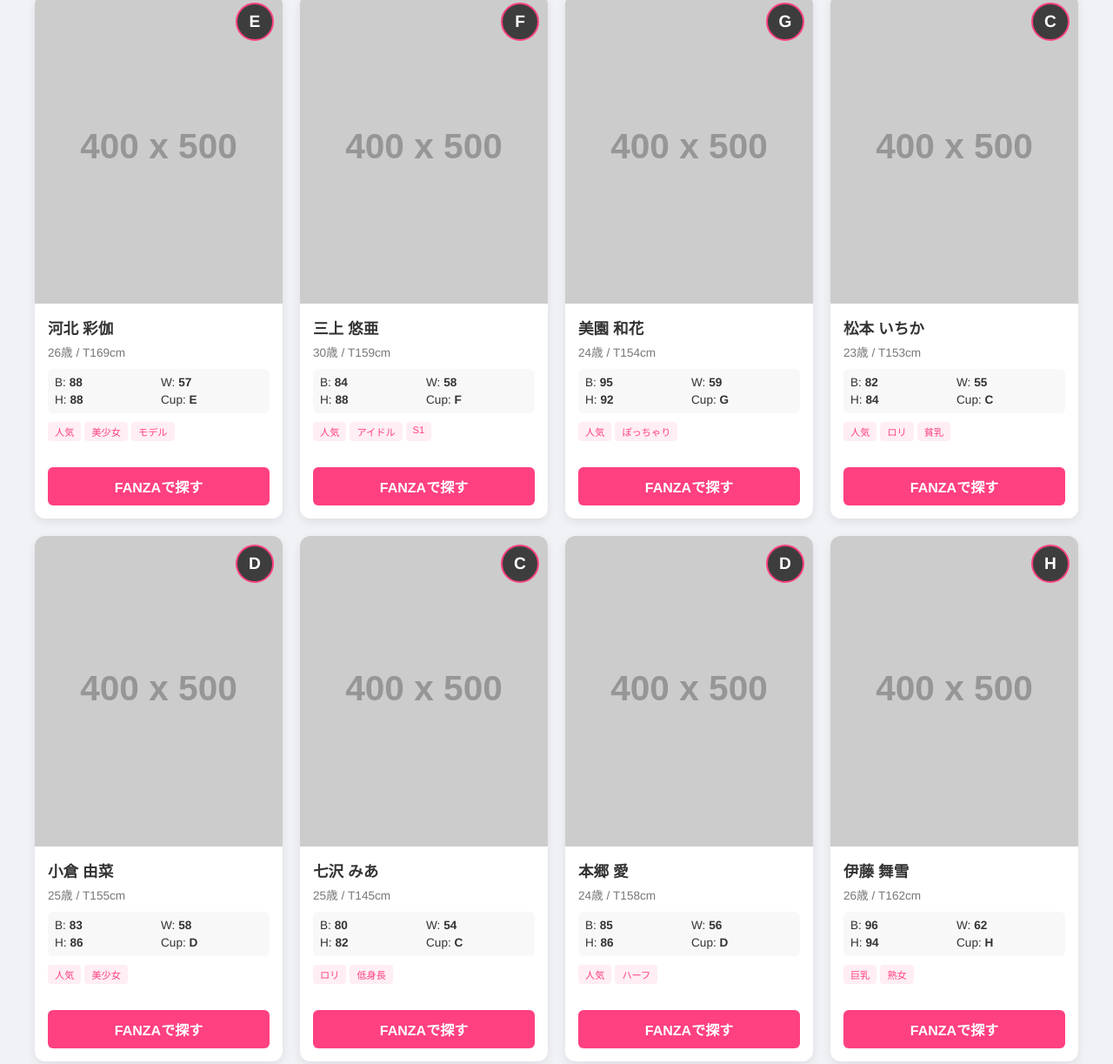
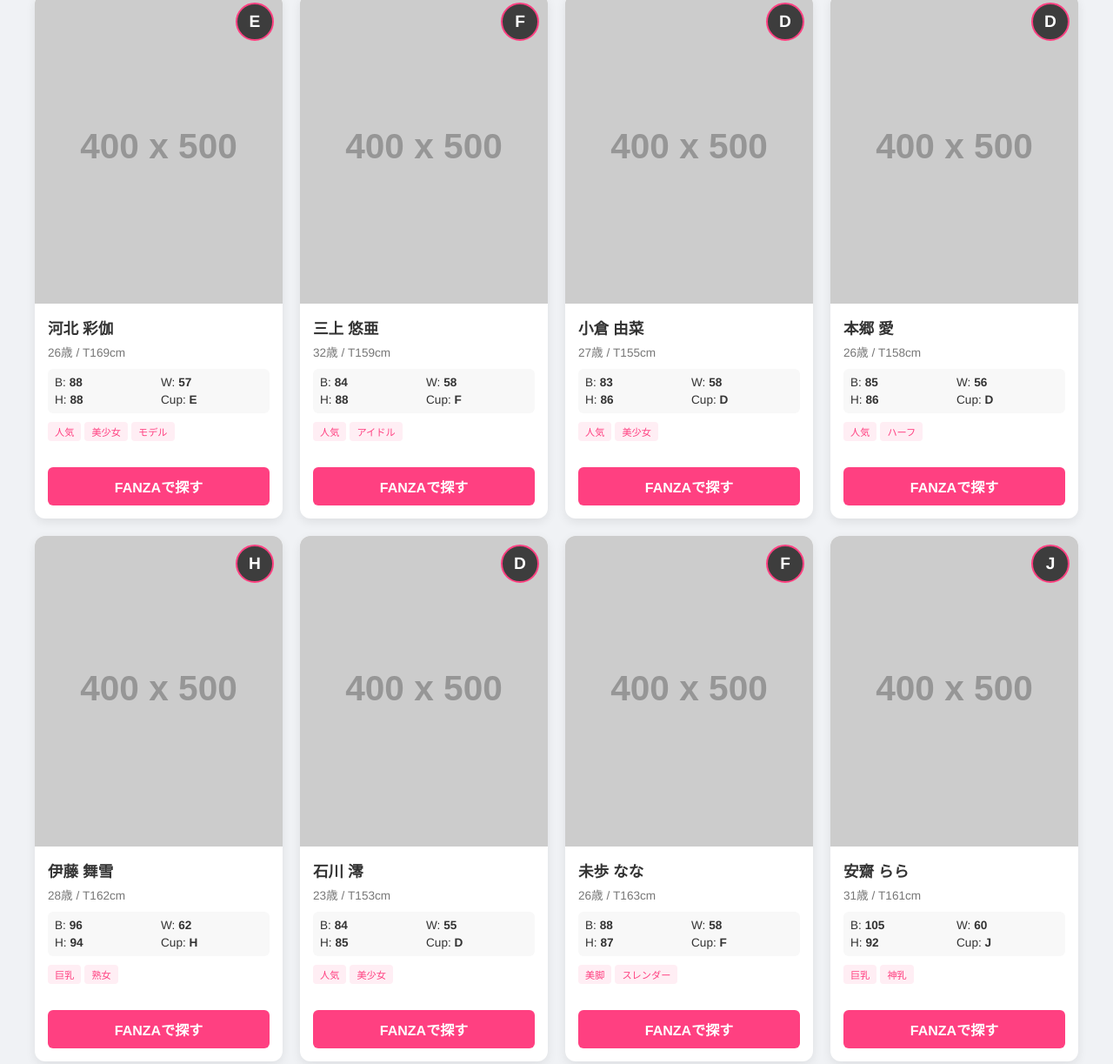
Before and after one commit to east-jam/av-search, a plain HTML site: page index.html in a window 1280 px wide. Shown: the part 600-1823 px from the top of the page at 87% size. Drawn offline with Linux system fonts and the light colour scheme; placeholder pictures from the web are drawn by us.

Commit message:
Update index.html

```diff
--- a/index.html
+++ b/index.html
@@ -3,7 +3,7 @@
 <head>
     <meta charset="UTF-8">
     <meta name="viewport" content="width=device-width, initial-scale=1.0">
-    <title>AV女優検索データベース｜高機能版</title>
+    <title>AV女優検索データベース｜拡張版</title>
     <meta name="description" content="AV女優を年齢・カップサイズ・身長・ジャンルで絞り込み検索できる総合データベース。">
 
     <style>
@@ -70,7 +70,6 @@
             grid-template-columns: repeat(auto-fit, minmax(200px, 1fr));
             gap: 20px;
             margin-top: 15px;
-            /* 初期表示設定（スマホなど必要に応じて開閉させる場合はJSで制御） */
         }
 
         .form-group {
@@ -441,6 +440,7 @@
         <select id="sortSelect" class="sort-select">
             <option value="default">並び替え</option>
             <option value="age_asc">年齢が若い順</option>
+            <option value="age_desc">年齢が高い順</option>
             <option value="height_desc">身長が高い順</option>
             <option value="height_asc">身長が低い順</option>
             <option value="bust_desc">バストが大きい順</option>
@@ -451,23 +451,50 @@
 </div>
 
 <script>
-    // データを補完・拡充しました（※数値はダミー含む、変動の可能性あり）
+    // ※画像URLはプレースホルダーを使用しています。実際のURLに差し替えることも可能です。
+    // ※年齢は2026年時点の推定年齢です。
     const actressData = [
+        // === 既存のデータ ===
         { id: 10, name: "河北 彩伽", age: 26, cup: "E", bust: 88, waist: 57, hip: 88, height: 169, genre: ["人気", "美少女", "モデル"], imageURL: "https://placehold.co/400x500/e91e63/ffffff?text=Saika+K" },
-        { id: 11, name: "三上 悠亜", age: 30, cup: "F", bust: 84, waist: 58, hip: 88, height: 159, genre: ["人気", "アイドル", "S1"], imageURL: "https://placehold.co/400x500/e91e63/ffffff?text=Yua+M" },
-        { id: 1, name: "美園 和花", age: 24, cup: "G", bust: 95, waist: 59, hip: 92, height: 154, genre: ["人気", "ぽっちゃり"], imageURL: "https://placehold.co/400x500?text=Waka+M" },
-        { id: 3, name: "松本 いちか", age: 23, cup: "C", bust: 82, waist: 55, hip: 84, height: 153, genre: ["人気", "ロリ", "貧乳"], imageURL: "https://placehold.co/400x500?text=Ichika+M" },
-        { id: 12, name: "小倉 由菜", age: 25, cup: "D", bust: 83, waist: 58, hip: 86, height: 155, genre: ["人気", "美少女"], imageURL: "https://placehold.co/400x500?text=Yuna+O" },
-        { id: 13, name: "七沢 みあ", age: 25, cup: "C", bust: 80, waist: 54, hip: 82, height: 145, genre: ["ロリ", "低身長"], imageURL: "https://placehold.co/400x500?text=Mia+N" },
-        { id: 14, name: "本郷 愛", age: 24, cup: "D", bust: 85, waist: 56, hip: 86, height: 158, genre: ["人気", "ハーフ"], imageURL: "https://placehold.co/400x500?text=Ai+H" },
-        { id: 15, name: "伊藤 舞雪", age: 26, cup: "H", bust: 96, waist: 62, hip: 94, height: 162, genre: ["巨乳", "熟女"], imageURL: "https://placehold.co/400x500?text=Mayuki+I" },
-        { id: 16, name: "石川 澪", age: 21, cup: "D", bust: 84, waist: 55, hip: 85, height: 153, genre: ["人気", "美少女"], imageURL: "https://placehold.co/400x500?text=Mio+I" },
-        { id: 17, name: "未歩 なな", age: 24, cup: "F", bust: 88, waist: 58, hip: 87, height: 163, genre: ["美脚", "スレンダー"], imageURL: "https://placehold.co/400x500?text=Nana+M" },
-        { id: 18, name: "安齋 らら", age: 29, cup: "J", bust: 105, waist: 60, hip: 92, height: 161, genre: ["巨乳", "神乳"], imageURL: "https://placehold.co/400x500?text=Rara+A" },
-        { id: 19, name: "山手 梨愛", age: 23, cup: "G", bust: 92, waist: 59, hip: 90, height: 150, genre: ["巨乳", "低身長"], imageURL: "https://placehold.co/400x500?text=Ria+Y" },
-        { id: 2, name: "瀬戸 環奈", age: 25, cup: "E", bust: 86, waist: 58, hip: 86, height: 164, genre: ["人気", "OL"], imageURL: "https://placehold.co/400x500?text=Kanna+S" },
-        { id: 6, name: "木下 ひまり", age: 26, cup: "H", bust: 98, waist: 62, hip: 96, height: 155, genre: ["巨乳", "お姉さん"], imageURL: "https://placehold.co/400x500?text=Himari+K" },
-        { id: 8, name: "乙 アリス", age: 23, cup: "F", bust: 89, waist: 59, hip: 88, height: 167, genre: ["ハーフ", "高身長"], imageURL: "https://placehold.co/400x500?text=Alice+O" }
+        { id: 11, name: "三上 悠亜", age: 32, cup: "F", bust: 84, waist: 58, hip: 88, height: 159, genre: ["人気", "アイドル"], imageURL: "https://placehold.co/400x500/e91e63/ffffff?text=Yua+M" },
+        { id: 12, name: "小倉 由菜", age: 27, cup: "D", bust: 83, waist: 58, hip: 86, height: 155, genre: ["人気", "美少女"], imageURL: "https://placehold.co/400x500?text=Yuna+O" },
+        { id: 14, name: "本郷 愛", age: 26, cup: "D", bust: 85, waist: 56, hip: 86, height: 158, genre: ["人気", "ハーフ"], imageURL: "https://placehold.co/400x500?text=Ai+H" },
+        { id: 15, name: "伊藤 舞雪", age: 28, cup: "H", bust: 96, waist: 62, hip: 94, height: 162, genre: ["巨乳", "熟女"], imageURL: "https://placehold.co/400x500?text=Mayuki+I" },
+        { id: 16, name: "石川 澪", age: 23, cup: "D", bust: 84, waist: 55, hip: 85, height: 153, genre: ["人気", "美少女"], imageURL: "https://placehold.co/400x500?text=Mio+I" },
+        { id: 17, name: "未歩 なな", age: 26, cup: "F", bust: 88, waist: 58, hip: 87, height: 163, genre: ["美脚", "スレンダー"], imageURL: "https://placehold.co/400x500?text=Nana+M" },
+        { id: 18, name: "安齋 らら", age: 31, cup: "J", bust: 105, waist: 60, hip: 92, height: 161, genre: ["巨乳", "神乳"], imageURL: "https://placehold.co/400x500?text=Rara+A" },
+        { id: 19, name: "山手 梨愛", age: 25, cup: "G", bust: 92, waist: 59, hip: 90, height: 150, genre: ["巨乳", "低身長"], imageURL: "https://placehold.co/400x500?text=Ria+Y" },
+
+        // === 新規追加データ ===
+        { id: 20, name: "森 日向子", age: 30, cup: "G", bust: 95, waist: 61, hip: 88, height: 156, genre: ["巨乳", "ぽっちゃり"], imageURL: "https://placehold.co/400x500?text=Hinako+M" },
+        { id: 21, name: "柏木 こなつ", age: 27, cup: "G", bust: 88, waist: 58, hip: 88, height: 145, genre: ["巨乳", "低身長"], imageURL: "https://placehold.co/400x500?text=Konatsu+K" },
+        { id: 22, name: "倉本 すみれ", age: 28, cup: "E", bust: 88, waist: 58, hip: 85, height: 154, genre: ["人気", "美少女"], imageURL: "https://placehold.co/400x500?text=Sumire+K" },
+        { id: 23, name: "波多野 結衣", age: 38, cup: "E", bust: 88, waist: 59, hip: 85, height: 163, genre: ["熟女", "美脚", "人気"], imageURL: "https://placehold.co/400x500?text=Yui+H" },
+        { id: 24, name: "北野 未奈", age: 26, cup: "E", bust: 86, waist: 57, hip: 88, height: 164, genre: ["モデル", "美脚"], imageURL: "https://placehold.co/400x500?text=Mina+K" },
+        { id: 25, name: "新井 リマ", age: 27, cup: "E", bust: 85, waist: 55, hip: 84, height: 161, genre: ["スレンダー", "美脚"], imageURL: "https://placehold.co/400x500?text=Rima+A" },
+        { id: 26, name: "皆月 ひかる", age: 27, cup: "D", bust: 85, waist: 56, hip: 86, height: 162, genre: ["スレンダー", "美脚"], imageURL: "https://placehold.co/400x500?text=Hikaru+M" },
+        { id: 27, name: "天馬 ゆい", age: 27, cup: "F", bust: 88, waist: 58, hip: 86, height: 158, genre: ["巨乳", "美少女"], imageURL: "https://placehold.co/400x500?text=Yui+T" },
+        { id: 28, name: "森沢 かな", age: 34, cup: "F", bust: 90, waist: 58, hip: 87, height: 163, genre: ["熟女", "美人", "巨乳"], imageURL: "https://placehold.co/400x500?text=Kana+M" },
+        { id: 29, name: "浅野 こころ", age: 26, cup: "F", bust: 88, waist: 57, hip: 85, height: 154, genre: ["ロリ", "巨乳"], imageURL: "https://placehold.co/400x500?text=Kokoro+A" },
+        { id: 30, name: "篠田 ゆう", age: 35, cup: "E", bust: 85, waist: 56, hip: 85, height: 155, genre: ["ギャル", "スレンダー"], imageURL: "https://placehold.co/400x500?text=Yu+S" },
+        { id: 31, name: "東條 なつ", age: 27, cup: "H", bust: 96, waist: 62, hip: 92, height: 166, genre: ["巨乳", "高身長", "ギャル"], imageURL: "https://placehold.co/400x500?text=Natsu+T" },
+        { id: 32, name: "大槻 ひびき", age: 38, cup: "D", bust: 88, waist: 57, hip: 85, height: 162, genre: ["熟女", "人気"], imageURL: "https://placehold.co/400x500?text=Hibiki+O" },
+        { id: 33, name: "新村 あかり", age: 31, cup: "H", bust: 95, waist: 60, hip: 90, height: 160, genre: ["巨乳", "熟女"], imageURL: "https://placehold.co/400x500?text=Akari+N" },
+        { id: 34, name: "美谷 朱音", age: 29, cup: "E", bust: 87, waist: 59, hip: 89, height: 166, genre: ["高身長", "美人"], imageURL: "https://placehold.co/400x500?text=Akane+M" },
+        { id: 35, name: "渚 みつき", age: 29, cup: "C", bust: 83, waist: 56, hip: 83, height: 156, genre: ["美少女", "スレンダー"], imageURL: "https://placehold.co/400x500?text=Mitsuki+N" },
+        { id: 36, name: "姫咲 はな", age: 28, cup: "D", bust: 83, waist: 56, hip: 84, height: 153, genre: ["美少女", "低身長"], imageURL: "https://placehold.co/400x500?text=Hana+H" },
+        { id: 37, name: "月野 かすみ", age: 30, cup: "G", bust: 94, waist: 60, hip: 89, height: 158, genre: ["巨乳", "お姉さん"], imageURL: "https://placehold.co/400x500?text=Kasumi+T" },
+        { id: 38, name: "石原 希望", age: 28, cup: "E", bust: 88, waist: 58, hip: 89, height: 161, genre: ["人気", "笑顔"], imageURL: "https://placehold.co/400x500?text=Nozomi+I" },
+        { id: 39, name: "小日向 みゆう", age: 31, cup: "I", bust: 96, waist: 62, hip: 92, height: 152, genre: ["巨乳", "低身長"], imageURL: "https://placehold.co/400x500?text=Miyuu+K" },
+        { id: 40, name: "椿 りか", age: 27, cup: "F", bust: 88, waist: 60, hip: 89, height: 165, genre: ["モデル", "高身長"], imageURL: "https://placehold.co/400x500?text=Rika+T" },
+        { id: 41, name: "美咲 かんな", age: 29, cup: "C", bust: 82, waist: 57, hip: 83, height: 152, genre: ["美少女", "低身長"], imageURL: "https://placehold.co/400x500?text=Kanna+M" },
+        { id: 42, name: "尾崎 えりか", age: 29, cup: "D", bust: 85, waist: 59, hip: 88, height: 163, genre: ["スレンダー", "お姉さん"], imageURL: "https://placehold.co/400x500?text=Erika+O" },
+        { id: 43, name: "宍戸 里帆", age: 33, cup: "I", bust: 98, waist: 61, hip: 88, height: 155, genre: ["巨乳", "神乳"], imageURL: "https://placehold.co/400x500?text=Riho+S" },
+        { id: 44, name: "楪 カレン", age: 30, cup: "F", bust: 90, waist: 60, hip: 91, height: 168, genre: ["高身長", "モデル"], imageURL: "https://placehold.co/400x500?text=Karen+Y" },
+        { id: 45, name: "うんぱい", age: 30, cup: "G", bust: 92, waist: 62, hip: 90, height: 160, genre: ["巨乳", "インフルエンサー"], imageURL: "https://placehold.co/400x500?text=Unpai" },
+        { id: 46, name: "藤森 里穂", age: 28, cup: "E", bust: 86, waist: 58, hip: 87, height: 160, genre: ["美少女", "人気"], imageURL: "https://placehold.co/400x500?text=Riho+F" },
+        { id: 47, name: "吉根 ゆりあ", age: 30, cup: "G", bust: 92, waist: 60, hip: 88, height: 161, genre: ["巨乳", "美人"], imageURL: "https://placehold.co/400x500?text=Yuria+Y" },
+        { id: 48, name: "羽月 乃蒼", age: 28, cup: "C", bust: 84, waist: 58, hip: 86, height: 158, genre: ["美少女", "スレンダー"], imageURL: "https://placehold.co/400x500?text=Noa+H" }
     ];
 
     // --- 初期化処理 ---
@@ -500,7 +527,7 @@
     // --- フィルタリング & レンダリング ---
     function filterAndRender() {
         // 値の取得
-        const nameVal = inputs.name.value.toLowerCase().trim();
+        const nameVal = inputs.name.value.toLowerCase().trim().replace(/\s+/g, ""); // スペース除去して検索
         const ageMin = parseInt(inputs.ageMin.value) || 0;
         const ageMax = parseInt(inputs.ageMax.value) || 100;
         const heightMin = parseInt(inputs.heightMin.value) || 0;
@@ -516,7 +543,10 @@
 
         // フィルタ処理
         let filtered = actressData.filter(item => {
-            if (nameVal && !item.name.toLowerCase().includes(nameVal)) return false;
+            // 名前検索（スペースを詰めて照合）
+            const normalizeName = item.name.toLowerCase().replace(/\s+/g, "");
+            if (nameVal && !normalizeName.includes(nameVal)) return false;
+
             if (item.age < ageMin || item.age > ageMax) return false;
             if (item.height < heightMin || item.height > heightMax) return false;
 
@@ -549,6 +579,7 @@
             filtered.sort((a, b) => {
                 switch(sortMode) {
                     case 'age_asc': return a.age - b.age;
+                    case 'age_desc': return b.age - a.age;
                     case 'height_desc': return b.height - a.height;
                     case 'height_asc': return a.height - b.height;
                     case 'bust_desc': return (b.bust || 0) - (a.bust || 0);
@@ -599,7 +630,7 @@
                     </div>
                 </a>
                 <div style="padding:0 15px 15px 15px;">
-                    <a href="https://www.dmm.co.jp/search/=/searchstr=${encodeURIComponent(item.name)}/" target="_blank" class="btn-link">FANZAで探す</a>
+                    <a href="https://www.dmm.co.jp/search/=/searchstr=${encodeURIComponent(item.name.replace(/\s+/g,""))}/" target="_blank" class="btn-link">FANZAで探す</a>
                 </div>
             `;
             resultsContainer.appendChild(card);
@@ -634,8 +665,6 @@
         }
     };
 
-    // 初期ロード時の開閉状態（PCは開く、スマホは閉じるなど調整可能。今回はデフォルトCSSに従う）
-
     // --- 詳細ページ（SPA風） ---
     const urlParams = new URLSearchParams(window.location.search);
     const detailId = urlParams.get('id');
@@ -663,7 +692,7 @@
                                 <tr><th>ヒップ</th><td>${target.hip} cm</td></tr>
                             </table>
 
-                            <a href="https://www.dmm.co.jp/search/=/searchstr=${encodeURIComponent(target.name)}/" target="_blank" class="btn-link">
+                            <a href="https://www.dmm.co.jp/search/=/searchstr=${encodeURIComponent(target.name.replace(/\s+/g,""))}/" target="_blank" class="btn-link">
                                 FANZAで作品を見る
                             </a>
                         </div>
```
